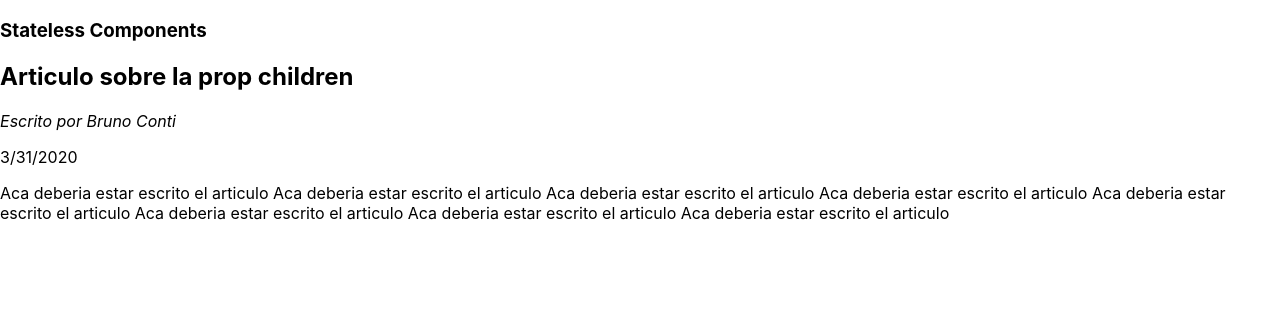
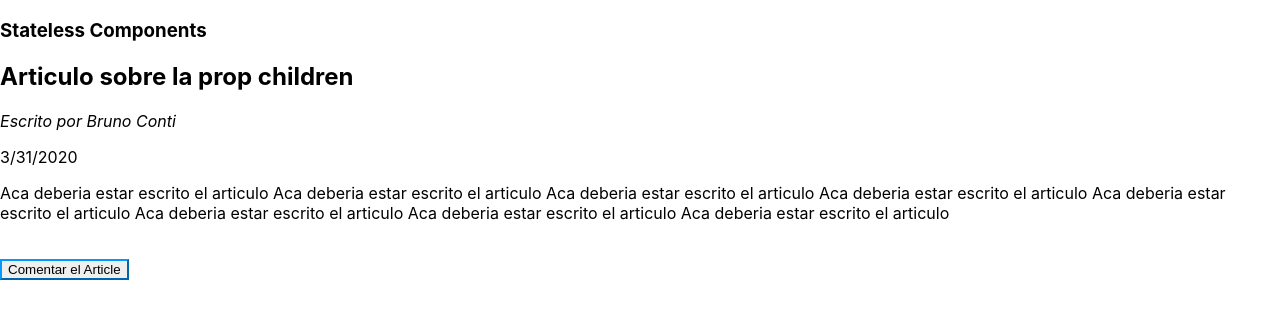
Before and after one commit to BrunoConti/Udemy-Curso-Reactjs, a React (Create React App) app: page / in a window 1280 px wide. Shown: the top 318 px of the page. Built offline with nearby package versions, Linux system fonts and the light colour scheme.

Commit message:
PropTypes en Stateless Components

```diff
--- a/src/App.js
+++ b/src/App.js
@@ -1,6 +1,6 @@
 import React, { Component } from 'react';
-
-import EjemploDeComponenteWillUnmount from './sections/life-cycle/ejemploComponentWillUnmount';
+import PropTypes from 'prop-types'
+//import EjemploDeComponenteWillUnmount from './sections/life-cycle/ejemploComponentWillUnmount';
 
 
 class Button extends Component {
@@ -43,6 +43,13 @@ function Article(props) {
   )
 }
 
+Article.propTypes = {
+  title: PropTypes.string.isRequired,
+  author: PropTypes.string.isRequired,
+  date: PropTypes.string.isRequired,
+  children: PropTypes.any
+}
+
 class App extends Component {
 
   render(){
@@ -51,11 +58,13 @@ class App extends Component {
      <h3>Stateless Components</h3>
      <Article
           title='Articulo sobre la prop children'
-          author='Bruno Conti'
+          author={'Bruno Conti'}
           date={new Date().toLocaleDateString()}
           >
             <p>Aca deberia estar escrito el articulo Aca deberia estar escrito el articulo Aca deberia estar escrito el articulo Aca deberia estar escrito el articulo Aca deberia estar escrito el articulo Aca deberia estar escrito el articulo Aca deberia estar escrito el articulo Aca deberia estar escrito el articulo</p>
      </Article>
+     <br></br>
+     <Button label='Comentar el Article'></Button>
     </div>
   );
 }
```
